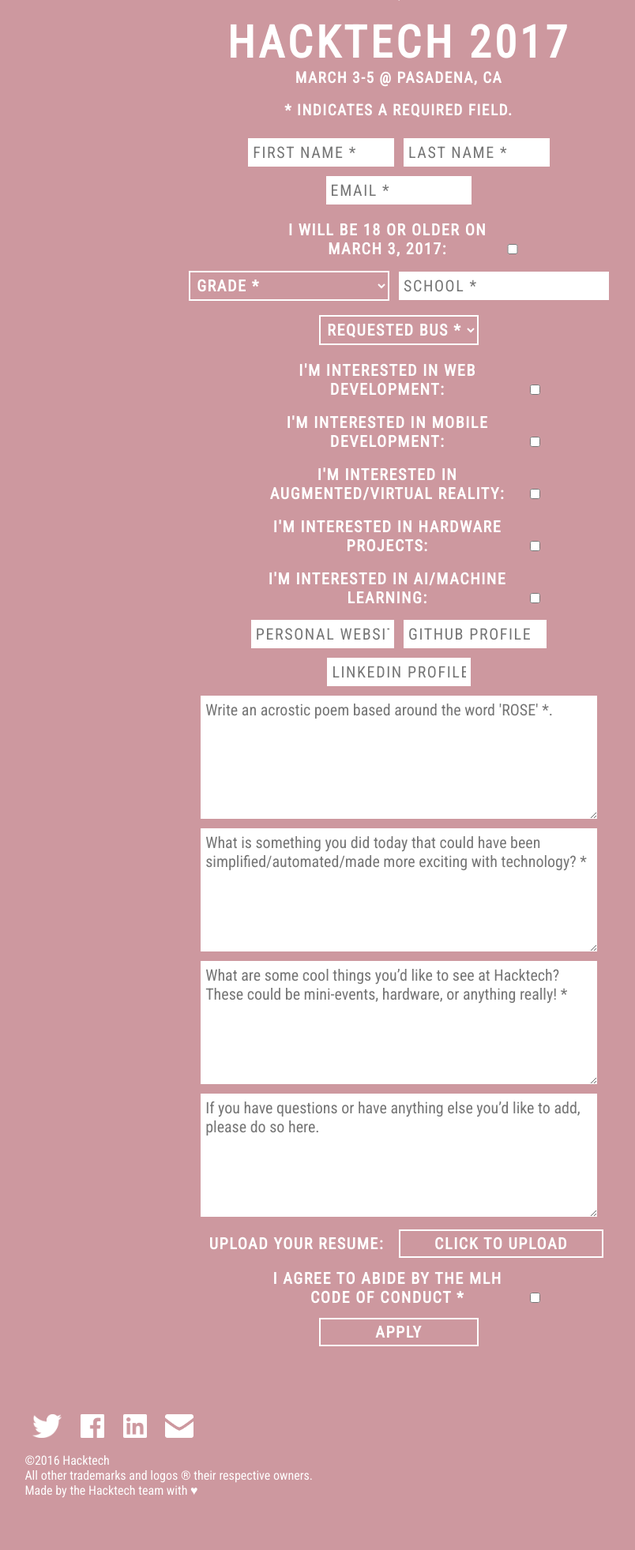
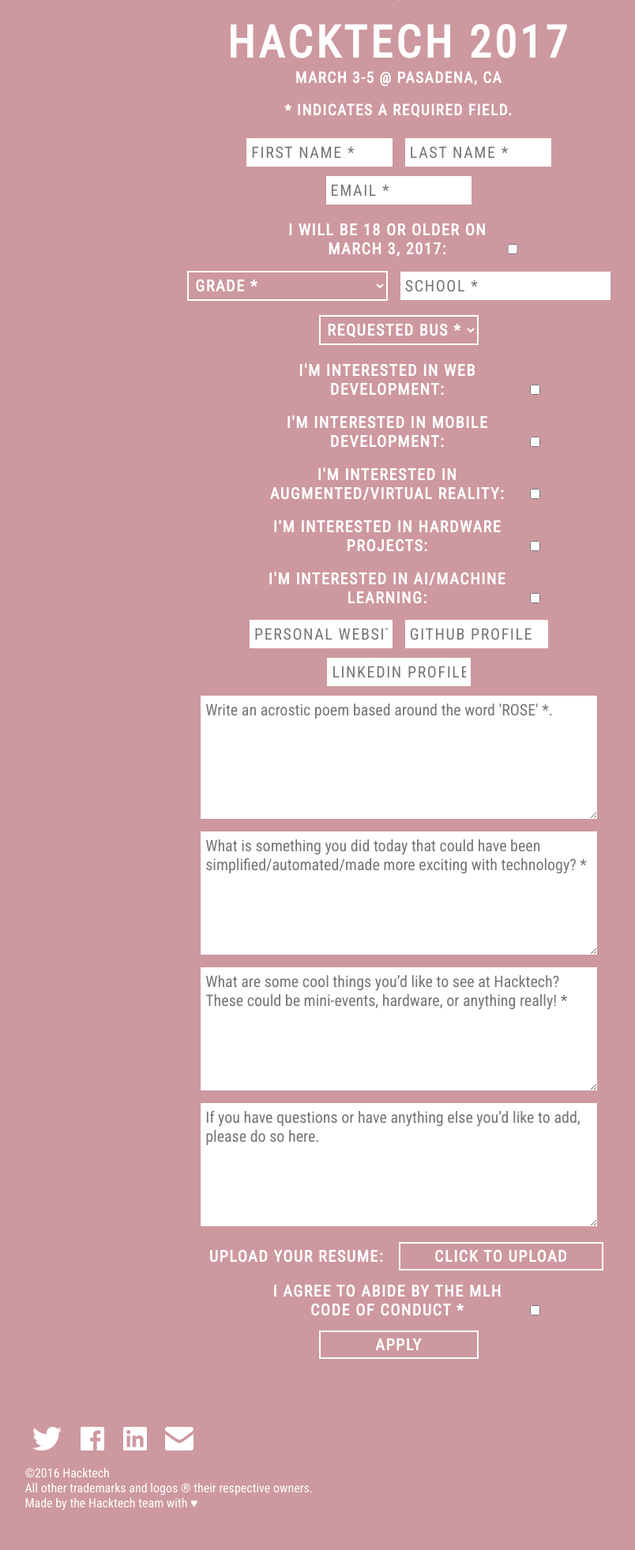
Before and after one commit to TheHacktech/JoinTech, a Flask app: page /apply/ in a window 1280 px wide. Shown: the part 297-2260 px from the top of the page at 79% size, without its empty margins (135-939 px from the left). Before the commit the page ends 2194 px from the top, so only its background shows below. Run offline with Flask 2, Linux system fonts and the light colour scheme; parts of the project's set-up code (start-up, migrations or seed data) failed here and were passed over; some libraries are stand-ins or nearby versions.

Commit message:
removed weird font-size: 0 thing lol

```diff
--- a/static/assets/css/register.css
+++ b/static/assets/css/register.css
@@ -51,7 +51,6 @@
     letter-spacing: .08em; }
   #landing #form {
     margin: 30px 0px;
-    font-size: 0px;
     text-align: center;
     width: 45%; }
     #landing #form h3 {
--- a/static/assets/js/register.js
+++ b/static/assets/js/register.js
@@ -1,7 +1,7 @@
 var error = false;
 function updatePage(data) {
     if(data.split(" ")[0] === "Thank") { // register success
-        document.getElementById("form").innerHTML = '<button id="success" class="label" style="border: 2px; width: 95%">'+data+'</button>';
+        document.getElementById("form").innerHTML = '<p id="success" class="label" style="border: 2px; width: 95%">'+data+'</p>';
     } else { // register failure
         if(error === false) {
             document.getElementById("registerForm").innerHTML = '<div><button id="failure" class="label" style="border: 2px; width: 95%; margin-bottom: 6px; margin-top: -6px">'+data+'</button></div>' +
```
